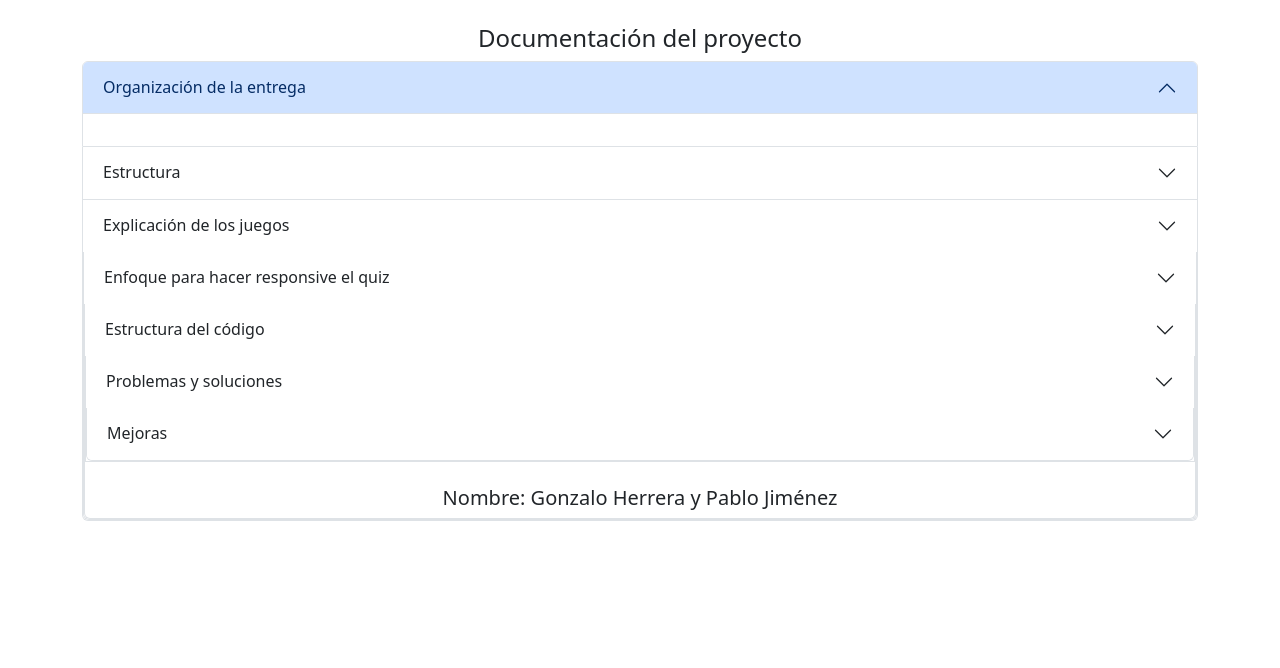
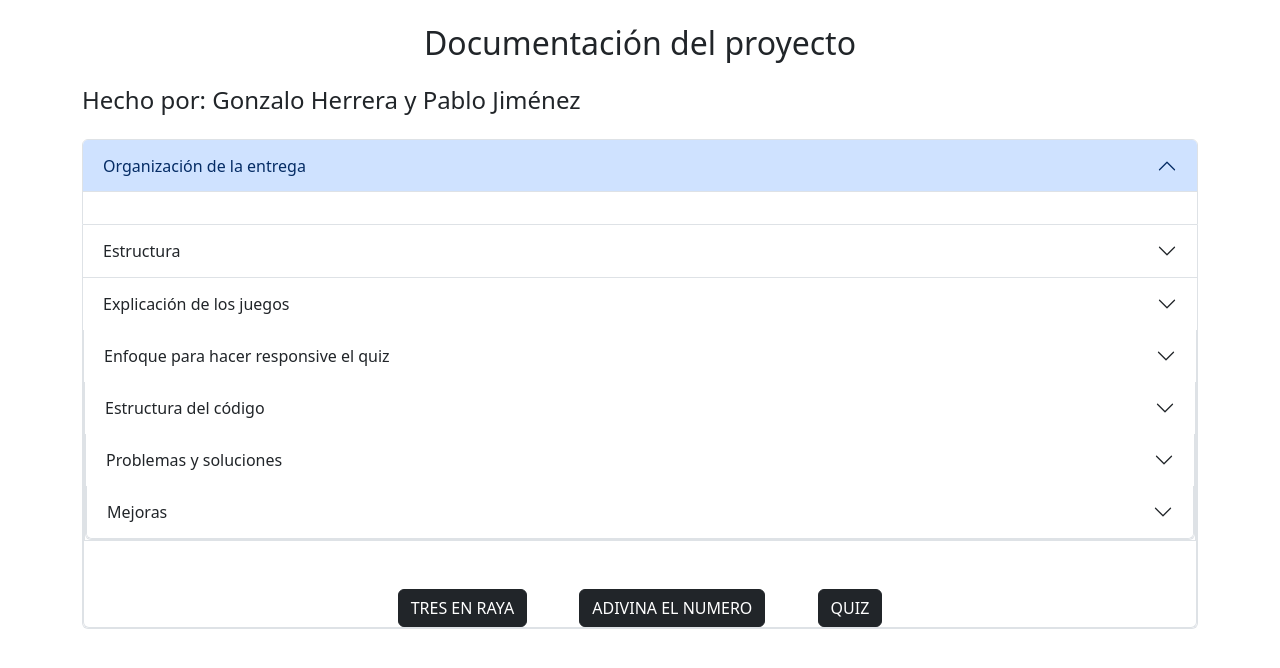
Before and after one commit to PabloJimenezJimenez/TareaUD5LM, a plain HTML site: page index.html in a window 1280 px wide. Drawn offline with nearby package versions, Linux system fonts and the light colour scheme.

Commit message:
Update index.html

```diff
--- a/index.html
+++ b/index.html
@@ -5,12 +5,14 @@
     <meta name="viewport" content="width=device-width, initial-scale=1.0">
     <link href="https://cdn.jsdelivr.net/npm/bootstrap@5.3.0-alpha1/dist/css/bootstrap.min.css" rel="stylesheet"
     integrity="sha384-GLhlTQ8iRABdZLl6O3oVMWSktQOp6b7In1Zl3/Jr59b6EGGoI1aFkw7cmDA6j6gD" crossorigin="anonymous">
+    <link rel="stylesheet" href="/CSS/index.css">
     <title>Document</title>
 </head>
 <body>
 
-    <div class="container text-center mt-4">
-        <h4>Documentación del proyecto</h4>
+    <div class="container mt-4">
+        <h2 class="text-center mt-4 mb-4">Documentación del proyecto</h2>
+        <h4 class="mt-4 mb-4">Hecho por: Gonzalo Herrera y Pablo Jiménez</h4>
         <div class="accordion" id="accordionPanelsStayOpenExample">
             <div class="accordion-item">
               <h2 class="accordion-header">
@@ -93,12 +95,13 @@
             </div>
         </div>
     </div>
+  </div>
+    <div class="text-center mt-4 mx-4">
+      <button class="btn btn-dark mx-4 mt-4"><a href="/tresEnRaya.html" class="text-decoration-none text-white">TRES EN RAYA</a></button>
+      <button class="btn btn-dark mx-4 mt-4"><a href="/adivinaNum.html" class="text-decoration-none text-white">ADIVINA EL NUMERO</a></button>
+      <button class="btn btn-dark mx-4 mt-4"><a href="/quiz.html" class="text-decoration-none text-white">QUIZ</a></button>
 
-    <div class="text-right mt-4">
-        <h5 class="text-right">Nombre: Gonzalo Herrera y Pablo Jiménez</h5></div>
-
-
-
+    </div>
 
     <script src="https://cdn.jsdelivr.net/npm/bootstrap@5.3.0-alpha1/dist/js/bootstrap.bundle.min.js"
     integrity="sha384-w76AqPfDkMBDXo30jS1Sgez6pr3x5MlQ1ZAGC+nuZB+EYdgRZgiwxhTBTkF7CXvN" crossorigin="anonymous">
```
